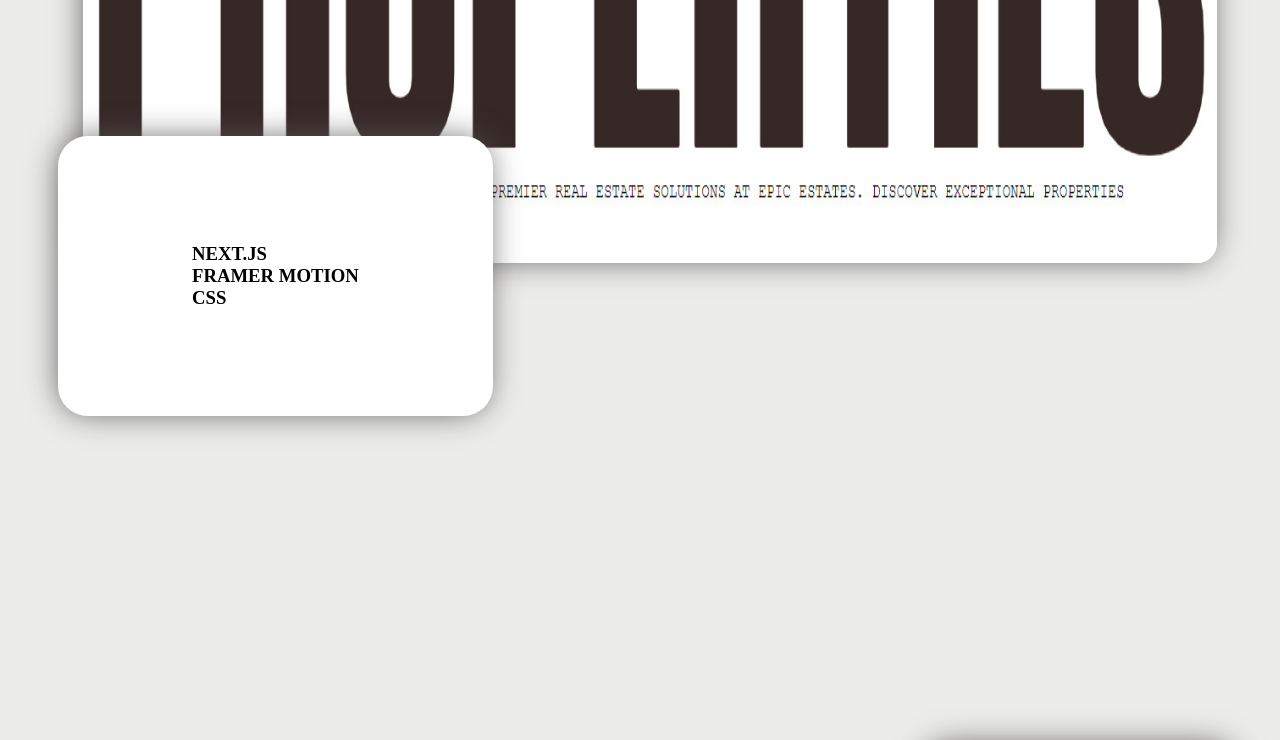
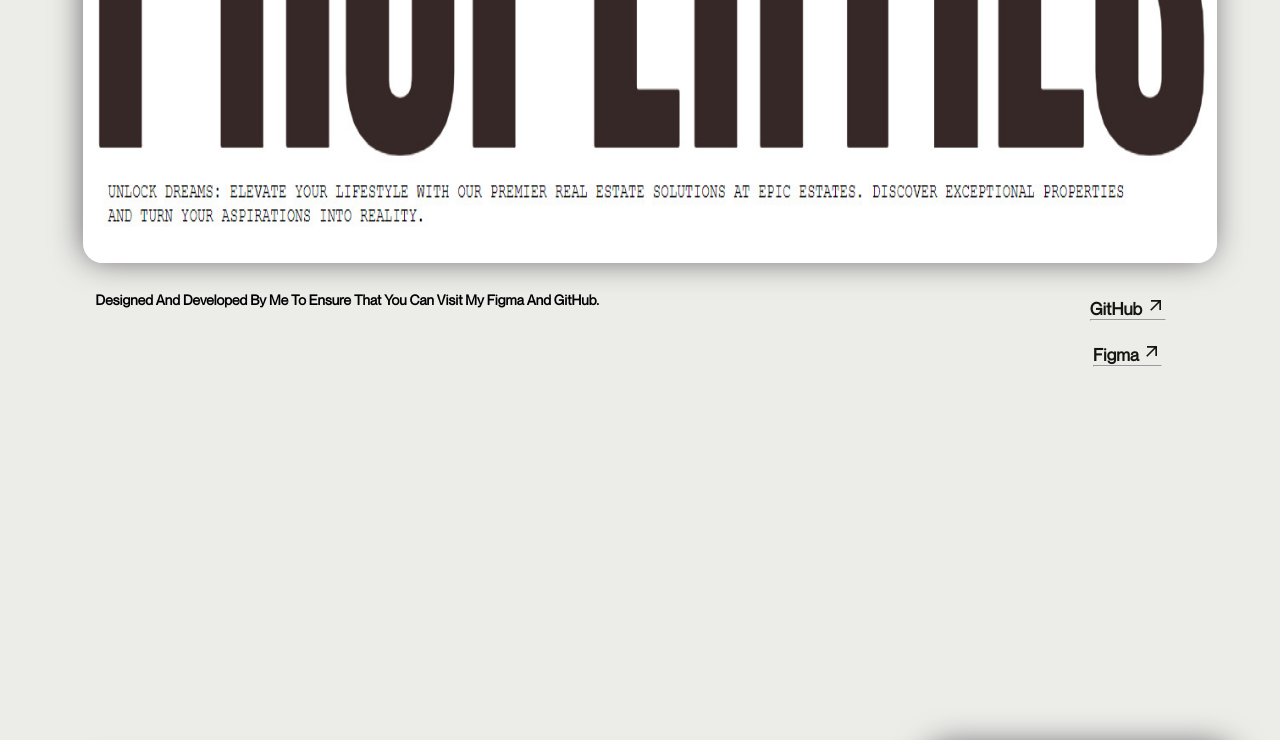
Before and after one commit to praxxOp/portfolio, a React (Vite) app: page / in a window 1280 px wide. Shown: the part 1780-2520 px from the top of the page. Built offline with nearby package versions, Linux system fonts and the light colour scheme.

Commit message:
modified:   src/components/project/Projectdetails/Projectdetails.css 	modified:   src/components/project/Projectdetails/Projectdetails.jsx 	new file:   src/fonts/neuo.otf 	modified:   src/main.css

```diff
--- a/src/components/project/Projectdetails/Projectdetails.css
+++ b/src/components/project/Projectdetails/Projectdetails.css
@@ -3,9 +3,10 @@
   width: 100%;
   display: flex;
   padding-top: 15vw;
-  justify-content: center;
+  align-items: center;
   position: relative;
   overflow: hidden;
+  flex-direction: column;
 }
 
 .main__project__page img {
@@ -39,6 +40,15 @@
   -moz-box-shadow: -2px 0px 33px -4px rgba(92, 87, 92, 1);
   box-shadow: -2px 0px 33px -4px rgba(92, 87, 92, 1);
 }
+
+.description__section:not(:hover) .description__arrow {
+  scale: 1;
+  transition: 0.5s ease-in-out;
+}
+.description__section:hover .description__arrow {
+  scale: 1.18;
+  transition: 0.5s ease-in-out;
+}
 .description__section h4 {
   font-size: 2vw;
   font-family: asik;
@@ -59,25 +69,39 @@
   width: 17vw;
   margin-top: 5vh;
 }
-.tech__section {
-  position: absolute;
-  width: 34vw;
-  height: 35vh;
-  left: 3%;
-  bottom: 12%;
-  border-radius: 30px;
-  background-color: aqua;
-  z-index: 99;
-  background-color: white;
-  -webkit-box-shadow: -2px 0px 33px -4px rgba(92, 87, 92, 1);
-  -moz-box-shadow: -2px 0px 33px -4px rgba(92, 87, 92, 1);
-  box-shadow: -2px 0px 33px -4px rgba(92, 87, 92, 1);
-}
-.stack__tech {
-  display: flex;
-  height: 100%;
-  width: 100%;
+
+.bottom__description__section {
+  width: 88%;
+  height: 9vh;
+  font-weight: bolder;
+  text-transform: capitalize;
   display: flex;
   align-items: center;
-  justify-content: space-evenly;
+  font-family: neuo;
+  font-size: 1.1vw;
+  justify-content: space-between;
 }
+.right__bottom {
+  margin-top: 8vh;
+  height: 9vh;
+  width: 12vw;
+  display: flex;
+  flex-direction: column;
+  align-items: center;
+  justify-content: space-between;
+
+}
+.bottom__buttons {
+  color: #141511;
+  border-radius: 50px;
+  font-size: .9vw;
+  display: flex;
+  align-items: center;
+  justify-content: center;
+}
+
+.bottom__buttons:hover{
+  scale: 1.1;
+  color: #ff0404;
+  transition: .2s linear;
+}
--- a/src/components/project/Projectdetails/Projectdetails.jsx
+++ b/src/components/project/Projectdetails/Projectdetails.jsx
@@ -30,35 +30,30 @@ const Projectdetails = ({ name, description, projectImg, headingcolor }) => {
           <MdArrowOutward
             size={50}
             style={{ marginLeft: "17vw", color: headingcolor }}
+            className="description__arrow"
           />
         </motion.div>
         <img src={projectImg} alt="Image of my project" />
-        <motion.div
-          initial={{
-            opacity: 0,
-            x: "-150px",
-          }}
-          whileInView={{
-            opacity: 1,
-            x: "0",
-          }}
-          transition={{
-            duration: 1,
-          }}
-          viewport={{
-            margin: "-200px ",
-            once: true,
-          }}
-          className="tech__section"
-        >
-          <div className="stack__tech">
-            <div className="stack__tech__name">
-              <h3>NEXT.JS</h3>
-              <h3>FRAMER MOTION</h3>
-              <h3>CSS</h3>
+        <div className="bottom__description__section">
+          <p>
+            Designed and developed by me to ensure that you can visit my Figma
+            and GitHub.
+          </p>
+          <div className="right__bottom">
+            <div className="bottom__buttons">
+              <h2>
+                GitHub <MdArrowOutward size={20} />
+                <hr />
+              </h2>
+            </div>
+            <div className="bottom__buttons">
+              <h2>
+                Figma <MdArrowOutward size={20} />
+                <hr />
+              </h2>
             </div>
           </div>
-        </motion.div>
+        </div>
       </div>
     </>
   );
--- a/src/main.css
+++ b/src/main.css
@@ -14,6 +14,10 @@
   font-family: longbold;
   src: url(./fonts/longbold.ttf);
 }
+@font-face {
+  font-family: neuo;
+  src: url(./fonts/neuo.otf);
+}
 * {
   margin: 0%;
   padding: 0%;
```
Also changed, not shown: src/fonts/neuo.otf (added).
